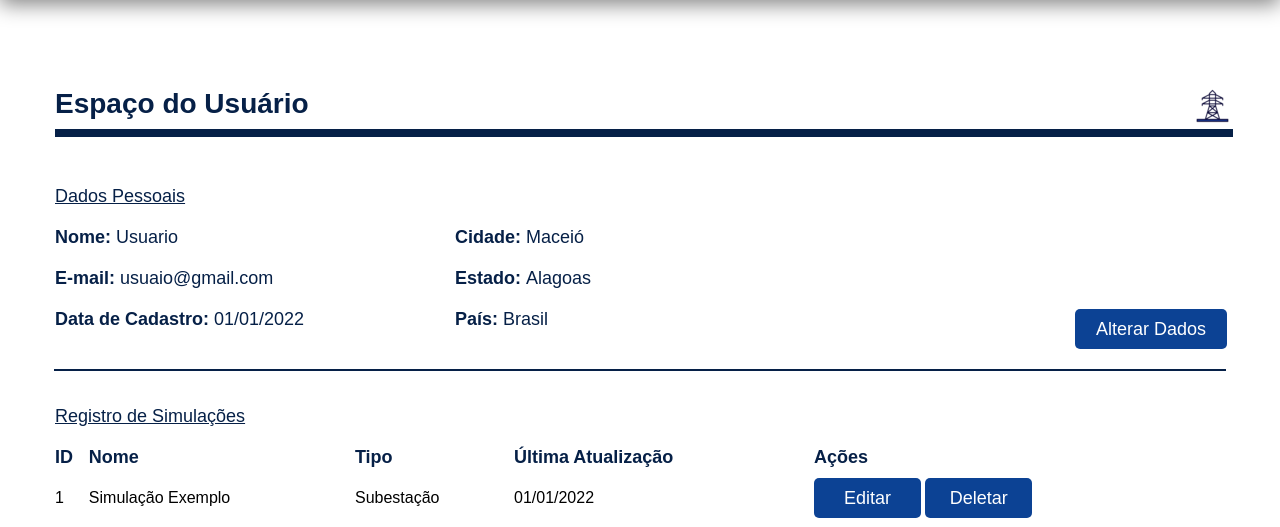
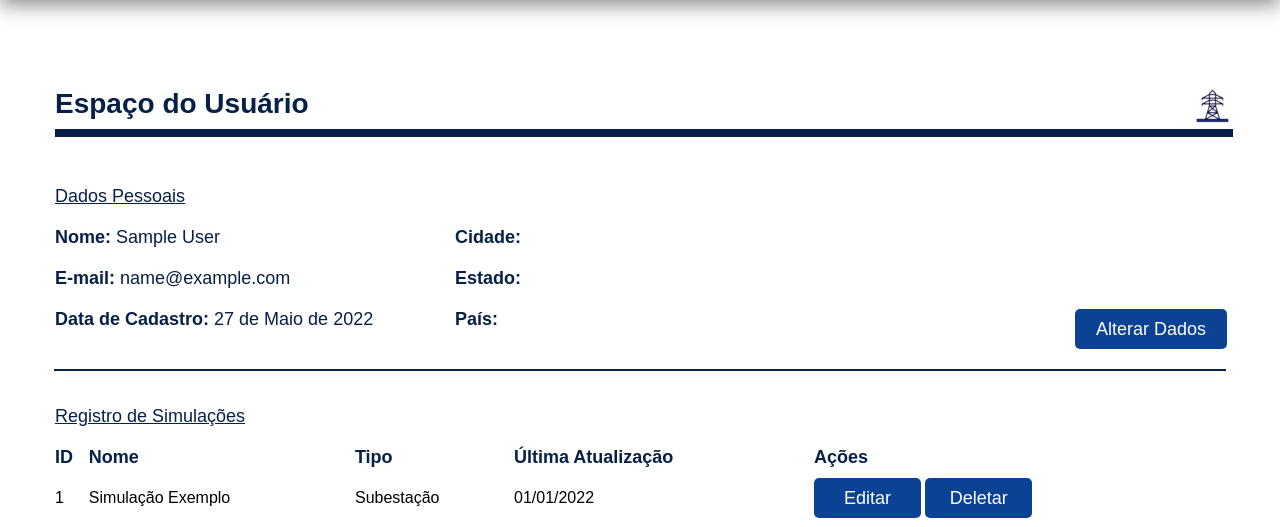
Before and after one commit to ElisandroPeixoto/virtual-power-system, a Django app: page /perfil/ in a window 1280 px wide. Shown: the part 100-627 px from the top of the page. Run offline with Django 4.2, Linux system fonts and the light colour scheme; the visitor is signed in with stand-in values (Sample User, id 1); some libraries are stand-ins or nearby versions.

Commit message:
dados usuario no template

```diff
--- a/static/css/componentes/botoes.css
+++ b/static/css/componentes/botoes.css
@@ -8,6 +8,7 @@
     font-size: 18px;
     border-radius: 5px;
     border: none;
+    cursor: pointer;
 }
 
 .btn-lg:hover {
@@ -24,6 +25,7 @@
     font-size: 18px;
     border-radius: 5px;
     border: none;
+    cursor: pointer;
 }
 
 .btn-sm:hover {
--- a/templates/base.html
+++ b/templates/base.html
@@ -42,7 +42,7 @@
                 <li><a href="{% url 'inicio' %}">Página Inicial</a></li>
                 <li><a href="#">Simulador</a></li>
                 <li><a href="#">Instruções</a></li>
-                <li><a href="#">Espaço do Usuário</a></li>
+                <li><a href="{% url 'perfil' %}">Espaço do Usuário</a></li>
             </ul>
         </div>
         <div class="footer-gr__menu">
--- a/usuarios/templates/perfil.html
+++ b/usuarios/templates/perfil.html
@@ -12,12 +12,12 @@
     </div>
     <div class="profile-data">
         <p class="profile-data__left title-underline">Dados Pessoais</p>
-        <p class="profile-data__left title-bold">Nome: <span class="title-normal">Usuario</span></p>
-        <p class="profile-data__left title-bold">E-mail: <span class="title-normal">usuaio@gmail.com</span></p>
-        <p class="profile-data__left title-bold">Data de Cadastro: <span class="title-normal">01/01/2022</span></p>
-        <p class="profile-data__right--1 title-bold">Cidade: <span class="title-normal">Maceió</span></p>
-        <p class="profile-data__right--2 title-bold">Estado: <span class="title-normal">Alagoas</span></p>
-        <p class="profile-data__right title-bold">País: <span class="title-normal">Brasil</span></p>
+        <p class="profile-data__left title-bold">Nome: <span class="title-normal">{{ user.first_name }} {{ user.last_name }}</span></p>
+        <p class="profile-data__left title-bold">E-mail: <span class="title-normal">{{ user.email }}</span></p>
+        <p class="profile-data__left title-bold">Data de Cadastro: <span class="title-normal">{{ user.date_joined.date }}</span></p>
+        <p class="profile-data__right--1 title-bold">Cidade: <span class="title-normal">{{ user.cidade }}</span></p>
+        <p class="profile-data__right--2 title-bold">Estado: <span class="title-normal">{{ user.estado }}</span></p>
+        <p class="profile-data__right title-bold">País: <span class="title-normal">{{ user.pais }}</span></p>
         <button class="profile-data__button btn-lg">Alterar Dados</button>
     </div>
     <div class="profile-data-divider div-sm"></div>
```
